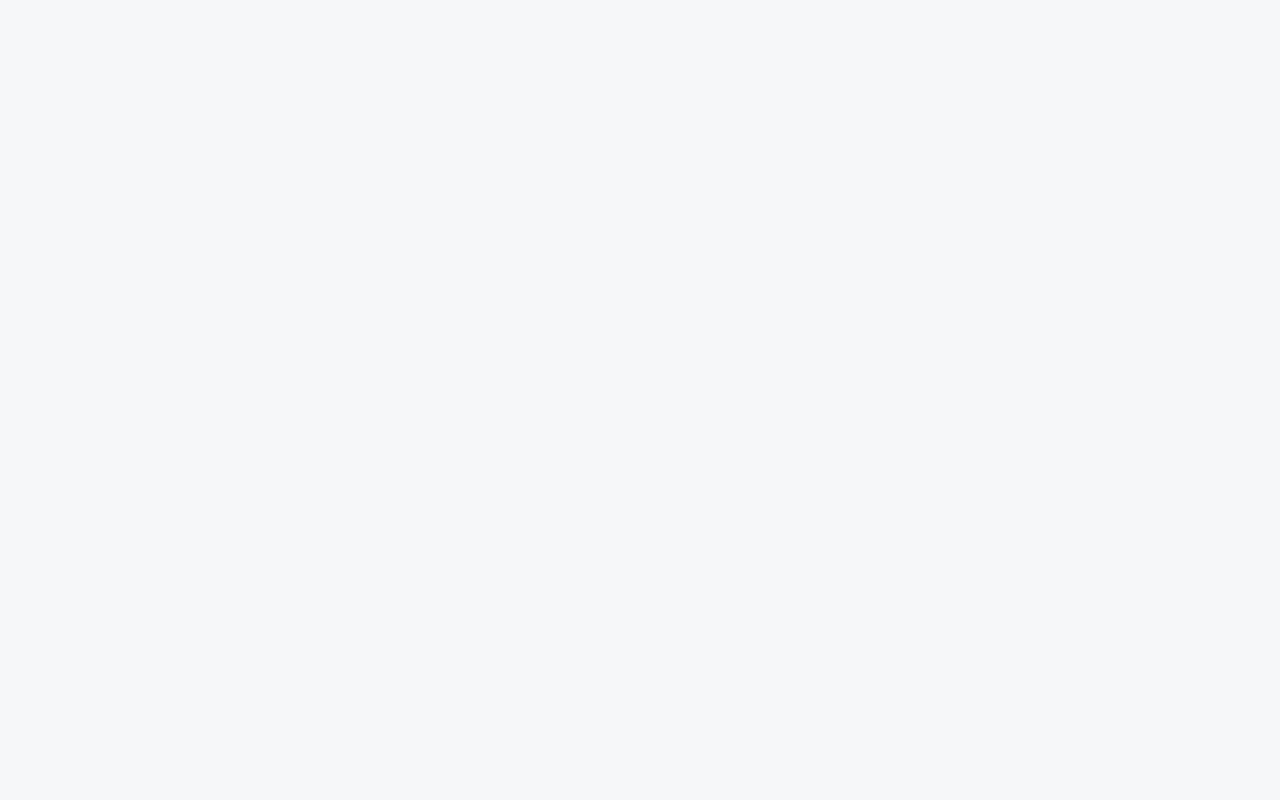
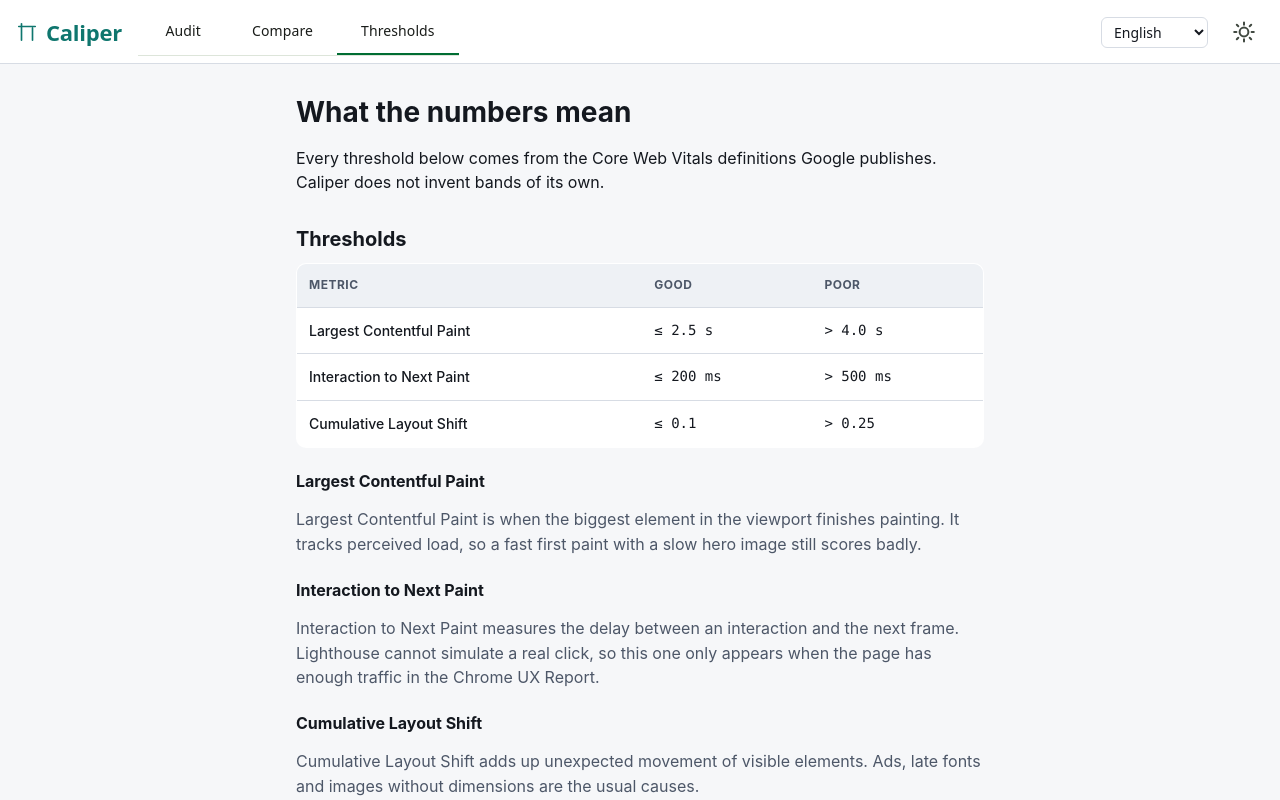
Before and after one commit to Filipespan/caliper, an Angular app: page /about in a window 1280 px wide. Before the commit this address led to /. Shown: the top 800 px of the page. Built offline with nearby package versions, Linux system fonts and the light colour scheme.

Commit message:
feat(layout): add shell with theme and language switch

```diff
--- a/src/app/app.config.ts
+++ b/src/app/app.config.ts
@@ -1,11 +1,14 @@
+import { provideHttpClient, withInterceptors } from '@angular/common/http';
 import { ApplicationConfig, provideBrowserGlobalErrorListeners } from '@angular/core';
-import { provideRouter } from '@angular/router';
+import { provideRouter, withInMemoryScrolling } from '@angular/router';
 
 import { routes } from './app.routes';
+import { apiKeyInterceptor } from './core/psi/api-key.interceptor';
 
 export const appConfig: ApplicationConfig = {
   providers: [
     provideBrowserGlobalErrorListeners(),
-    provideRouter(routes)
-  ]
+    provideRouter(routes, withInMemoryScrolling({ scrollPositionRestoration: 'enabled' })),
+    provideHttpClient(withInterceptors([apiKeyInterceptor])),
+  ],
 };
--- a/src/app/app.html
+++ b/src/app/app.html
@@ -1 +1,100 @@
-<router-outlet />
+<a class="cal-skip-link" href="#main">{{ i18n.messages().skipToContent }}</a>
+
+<mat-toolbar class="shell-bar">
+  <span class="brand">
+    <svg
+      viewBox="0 0 32 32"
+      width="22"
+      height="22"
+      fill="none"
+      stroke="currentColor"
+      stroke-width="2.4"
+      stroke-linecap="round"
+      aria-hidden="true"
+    >
+      <path d="M8 4v24" />
+      <path d="M24 10v18" />
+      <path d="M4 8h24" />
+    </svg>
+    {{ i18n.messages().appName }}
+  </span>
+
+  <nav mat-tab-nav-bar [tabPanel]="tabPanel" class="shell-nav">
+    @for (link of links; track link.path) {
+      <a
+        mat-tab-link
+        [routerLink]="link.path"
+        routerLinkActive
+        #active="routerLinkActive"
+        [routerLinkActiveOptions]="{ exact: link.path === '/' }"
+        [active]="active.isActive"
+      >
+        {{ i18n.messages()[link.labelKey] }}
+      </a>
+    }
+  </nav>
+
+  <span class="spacer"></span>
+
+  <label class="locale">
+    <span class="visually-hidden">{{ i18n.messages().languageLabel }}</span>
+    <select [value]="i18n.locale()" (change)="changeLocale($any($event.target).value)">
+      @for (locale of i18n.locales; track locale) {
+        <option [value]="locale">{{ locale === 'en' ? 'English' : 'Português' }}</option>
+      }
+    </select>
+  </label>
+
+  <button
+    matIconButton
+    type="button"
+    [attr.aria-label]="i18n.messages().themeToggle"
+    [attr.aria-pressed]="darkActive()"
+    (click)="toggleTheme()"
+  >
+    <svg
+      viewBox="0 0 24 24"
+      width="20"
+      height="20"
+      fill="none"
+      stroke="currentColor"
+      stroke-width="2"
+      stroke-linecap="round"
+      aria-hidden="true"
+    >
+      @if (darkActive()) {
+        <path d="M20 14.5A8.5 8.5 0 1 1 9.5 4a7 7 0 0 0 10.5 10.5Z" />
+      } @else {
+        <circle cx="12" cy="12" r="4.4" />
+        <path
+          d="M12 2.6v2.2M12 19.2v2.2M4.4 12H2.2M21.8 12h-2.2M6.3 6.3 4.8 4.8M19.2 19.2l-1.5-1.5M17.7 6.3l1.5-1.5M4.8 19.2l1.5-1.5"
+        />
+      }
+    </svg>
+  </button>
+</mat-toolbar>
+
+<mat-tab-nav-panel #tabPanel id="main">
+  <router-outlet />
+</mat-tab-nav-panel>
+
+<footer class="shell-foot">
+  <details>
+    <summary>{{ i18n.messages().settingsTitle }}</summary>
+    <p>{{ i18n.messages().settingsBody }}</p>
+    <div class="key-row">
+      <mat-form-field appearance="outline">
+        <mat-label>{{ i18n.messages().settingsTitle }}</mat-label>
+        <input matInput type="password" autocomplete="off" [formControl]="apiKey" />
+      </mat-form-field>
+      <button matButton="filled" type="button" (click)="saveKey()">
+        {{ i18n.messages().settingsSave }}
+      </button>
+      @if (settings.apiKey() !== null) {
+        <button matButton type="button" (click)="clearKey()">
+          {{ i18n.messages().settingsClear }}
+        </button>
+      }
+    </div>
+  </details>
+</footer>
--- a/src/app/app.routes.ts
+++ b/src/app/app.routes.ts
@@ -1,3 +1,21 @@
 import { Routes } from '@angular/router';
 
-export const routes: Routes = [];
+export const routes: Routes = [
+  {
+    path: '',
+    title: 'Caliper',
+    loadComponent: () => import('./features/audit/audit-page').then((m) => m.AuditPageComponent),
+  },
+  {
+    path: 'compare',
+    title: 'Caliper: compare',
+    loadComponent: () =>
+      import('./features/compare/compare-page').then((m) => m.ComparePageComponent),
+  },
+  {
+    path: 'about',
+    title: 'Caliper: thresholds',
+    loadComponent: () => import('./features/about/about-page').then((m) => m.AboutPageComponent),
+  },
+  { path: '**', redirectTo: '' },
+];
--- a/src/app/app.scss
+++ b/src/app/app.scss
@@ -0,0 +1,78 @@
+.shell-bar {
+  display: flex;
+  align-items: center;
+  gap: var(--cal-space-4);
+  padding-inline: var(--cal-space-4);
+  background: var(--cal-surface);
+  color: var(--cal-text);
+  border-bottom: 1px solid var(--cal-border);
+}
+
+.brand {
+  display: inline-flex;
+  align-items: center;
+  gap: var(--cal-space-2);
+  font-weight: 650;
+  letter-spacing: -0.01em;
+  color: var(--cal-accent);
+}
+
+.spacer {
+  flex: 1;
+}
+
+.locale select {
+  padding: var(--cal-space-1) var(--cal-space-2);
+  background: var(--cal-surface);
+  color: var(--cal-text);
+  border: 1px solid var(--cal-border);
+  border-radius: var(--cal-radius-sm);
+  font: inherit;
+  font-size: var(--cal-text-sm);
+}
+
+.shell-foot {
+  border-top: 1px solid var(--cal-border);
+  padding: var(--cal-space-4);
+  background: var(--cal-surface);
+
+  details {
+    max-width: 900px;
+    margin: 0 auto;
+  }
+
+  summary {
+    cursor: pointer;
+    font-weight: 600;
+  }
+
+  p {
+    max-width: 68ch;
+    color: var(--cal-text-muted);
+    font-size: var(--cal-text-sm);
+  }
+}
+
+.key-row {
+  display: flex;
+  align-items: flex-start;
+  gap: var(--cal-space-3);
+  flex-wrap: wrap;
+}
+
+.visually-hidden {
+  position: absolute;
+  width: 1px;
+  height: 1px;
+  overflow: hidden;
+  clip-path: inset(50%);
+  white-space: nowrap;
+}
+
+@media (max-width: 640px) {
+  .shell-bar {
+    flex-wrap: wrap;
+    height: auto;
+    padding-block: var(--cal-space-2);
+  }
+}
--- a/src/app/app.ts
+++ b/src/app/app.ts
@@ -1,11 +1,63 @@
-import { ChangeDetectionStrategy, Component } from '@angular/core';
-import { RouterOutlet } from '@angular/router';
+import { ChangeDetectionStrategy, Component, computed, inject } from '@angular/core';
+import { FormControl, ReactiveFormsModule } from '@angular/forms';
+import { MatButtonModule } from '@angular/material/button';
+import { MatFormFieldModule } from '@angular/material/form-field';
+import { MatInputModule } from '@angular/material/input';
+import { MatSnackBar } from '@angular/material/snack-bar';
+import { MatTabsModule } from '@angular/material/tabs';
+import { MatToolbarModule } from '@angular/material/toolbar';
+import { RouterLink, RouterLinkActive, RouterOutlet } from '@angular/router';
+import { SettingsService } from './core/settings/settings.service';
+import { I18nService, Locale } from './i18n/i18n.service';
 
 @Component({
   selector: 'cal-root',
-  imports: [RouterOutlet],
+  imports: [
+    RouterOutlet,
+    RouterLink,
+    RouterLinkActive,
+    ReactiveFormsModule,
+    MatToolbarModule,
+    MatTabsModule,
+    MatButtonModule,
+    MatFormFieldModule,
+    MatInputModule,
+  ],
   templateUrl: './app.html',
   styleUrl: './app.scss',
   changeDetection: ChangeDetectionStrategy.OnPush,
 })
-export class App {}
+export class App {
+  private readonly snackBar = inject(MatSnackBar);
+
+  protected readonly settings = inject(SettingsService);
+  protected readonly i18n = inject(I18nService);
+
+  protected readonly apiKey = new FormControl(this.settings.apiKey() ?? '', { nonNullable: true });
+
+  protected readonly links = [
+    { path: '/', labelKey: 'navAudit' },
+    { path: '/compare', labelKey: 'navCompare' },
+    { path: '/about', labelKey: 'navAbout' },
+  ] as const;
+
+  protected readonly darkActive = computed(() => this.settings.theme() === 'dark');
+
+  protected toggleTheme(): void {
+    this.settings.setTheme(this.darkActive() ? 'light' : 'dark');
+  }
+
+  protected changeLocale(value: string): void {
+    this.i18n.setLocale(value as Locale);
+  }
+
+  protected saveKey(): void {
+    this.settings.setApiKey(this.apiKey.value);
+    this.snackBar.open(this.i18n.messages().settingsSaved, undefined, { duration: 3000 });
+  }
+
+  protected clearKey(): void {
+    this.settings.clearApiKey();
+    this.apiKey.setValue('');
+  }
+}
--- a/src/styles.scss
+++ b/src/styles.scss
@@ -1,4 +1,22 @@
+@use '@angular/material' as mat;
 @use './app/ui/tokens';
+
+// Material only shows up in the shell and in the form fields, so the theme is
+// here to keep those two consistent with the tokens, nothing more.
+html {
+  @include mat.theme(
+    (
+      color: (
+        primary: mat.$spring-green-palette,
+      ),
+      typography: (
+        plain-family: system-ui,
+        brand-family: system-ui,
+      ),
+      density: 0,
+    )
+  );
+}
 
 *,
 *::before,
```
